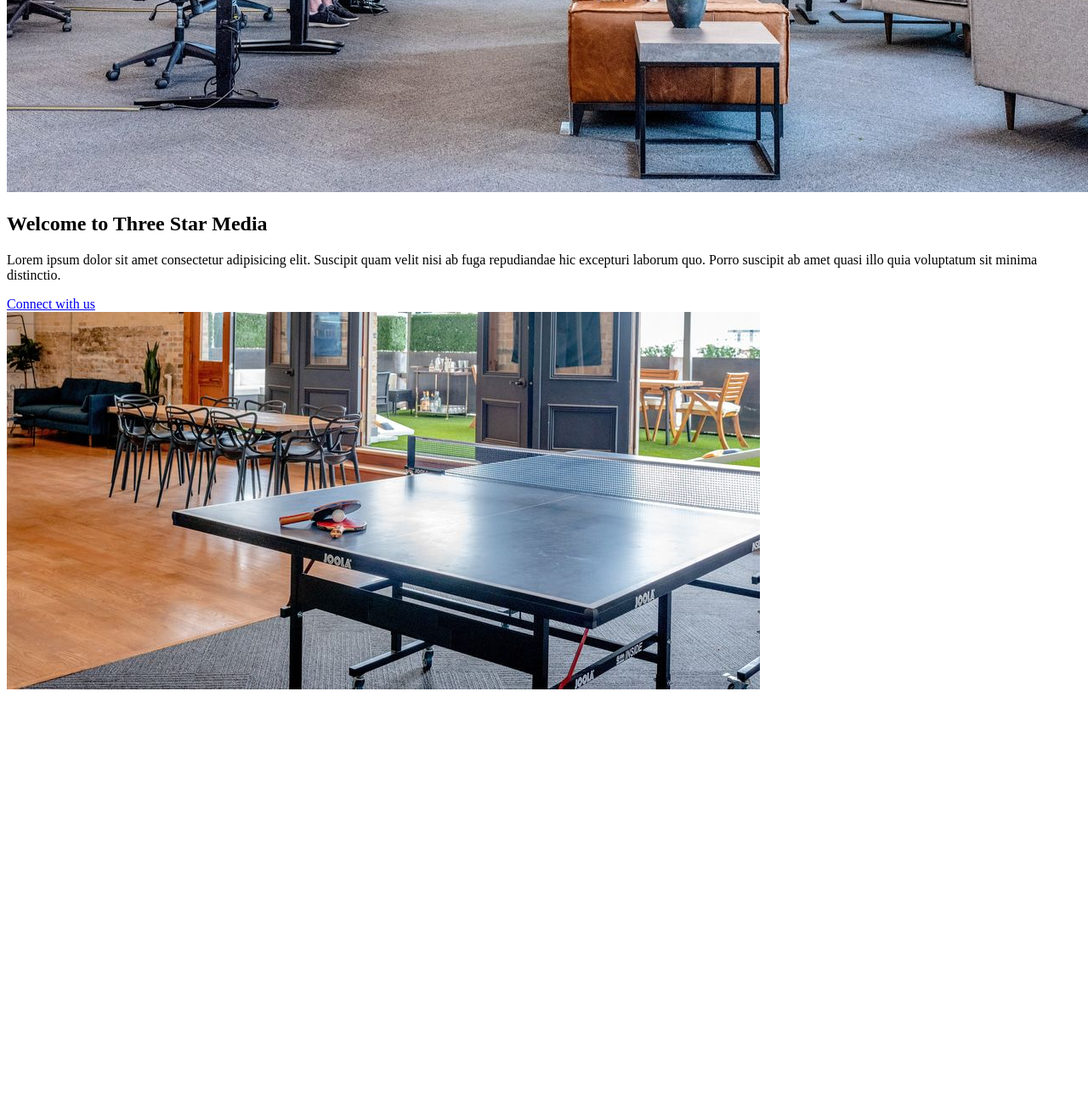
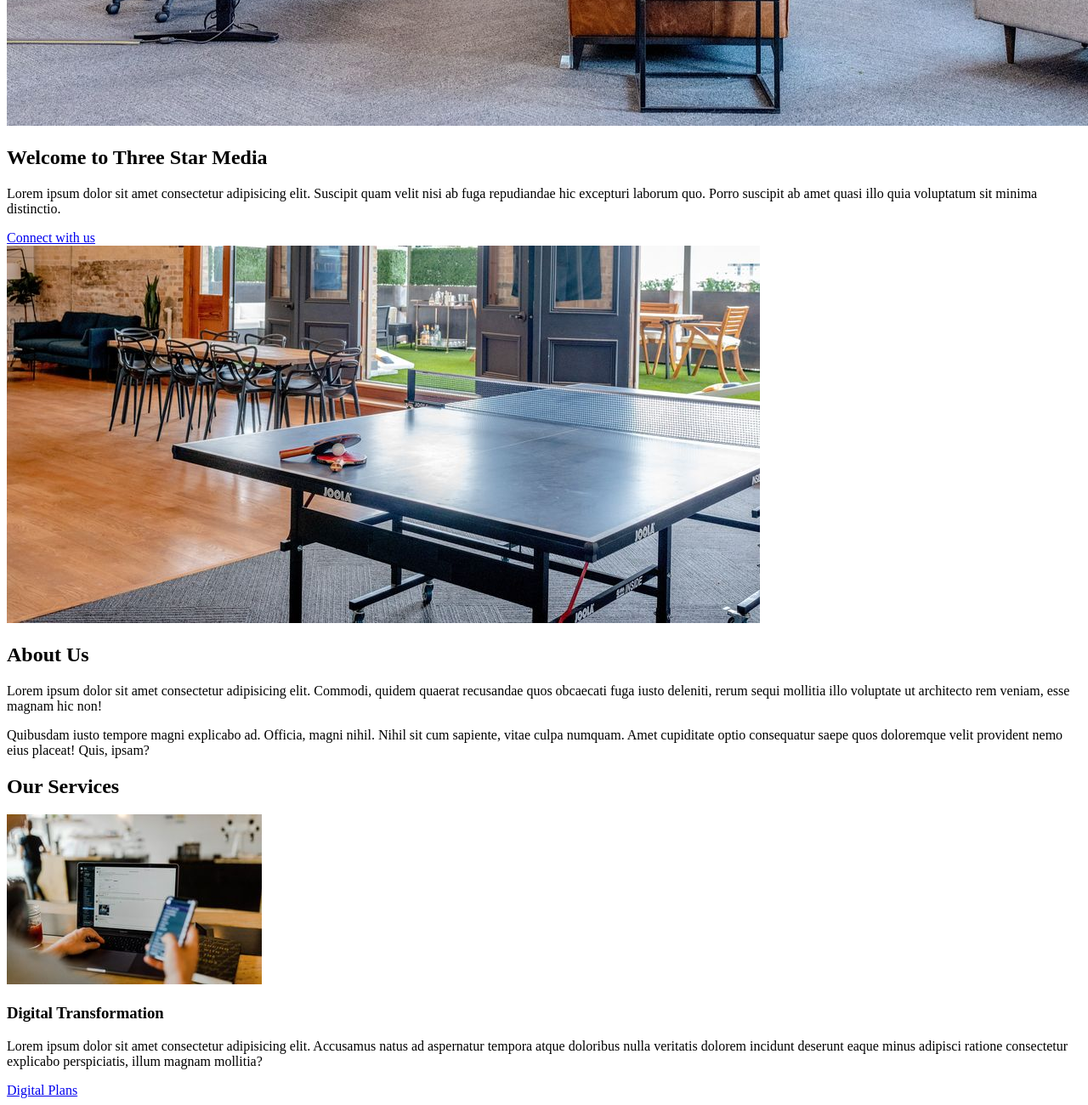
Before and after one commit to ngen0004/ngen0004.github.io, a plain HTML site: page final-project/index.html in a window 1280 px wide. Shown: the part 1004-2304 px from the top of the page at 85% size. Before the commit the page ends 1827 px from the top, so only its background shows below. Drawn offline with Linux system fonts and the light colour scheme.

Commit message:
update services

```diff
--- a/final-project/index.html
+++ b/final-project/index.html
@@ -10,7 +10,6 @@
     <div class="wrapper">
         <img src="images/logo.png" alt="logo">
         <header>
-            <h1>
             <nav>
                 <a href="#home">Home</a>
                 <a href="#about">About Us</a>
@@ -19,16 +18,29 @@
                 <a href="#contact">Contact</a>
             </nav>
             <input type="text" placeholder="Search">
-            </h1>
         </header>
-        <div class="back">
+        <div class="hm">
             <img src="images/main-banner.jpg" alt="backgoundimage">
-            <article>
-                <h2>Welcome to Three Star Media</h2>
+            <article class="hm welcome">
+                <h1>Welcome to Three Star Media</h1>
                 <p>Lorem ipsum dolor sit amet consectetur adipisicing elit. Suscipit quam velit nisi ab fuga repudiandae hic excepturi laborum quo. Porro suscipit ab amet quasi illo quia voluptatum sit minima distinctio.</p>
                 <a href="#">Connect with us</a>
             </article>
+        </div>
+        <div class="about">
             <img src="images/about-us.jpg" alt="table tennis">
+            <h2>About Us</h2>
+            <p>Lorem ipsum dolor sit amet consectetur adipisicing elit. Commodi, quidem quaerat recusandae quos obcaecati fuga iusto deleniti, rerum sequi mollitia illo voluptate ut architecto rem veniam, esse magnam hic non!</p>
+            <p>Quibusdam iusto tempore magni explicabo ad. Officia, magni nihil. Nihil sit cum sapiente, vitae culpa numquam. Amet cupiditate optio consequatur saepe quos doloremque velit provident nemo eius placeat! Quis, ipsam?</p>
+        </div>
+        <div class="services">
+            <h2>Our Services</h2>
+            <section class="services digital">
+                <img src="images/digital.jpg" alt="phone">
+                <h3>Digital Transformation</h3>
+                <p>Lorem ipsum dolor sit amet consectetur adipisicing elit. Accusamus natus ad aspernatur tempora atque doloribus nulla veritatis dolorem incidunt deserunt eaque minus adipisci ratione consectetur explicabo perspiciatis, illum magnam mollitia?</p>
+                <a href="#">Digital Plans</a>
+            </section>
         </div>
     </div>
 </body>
```
Lines whose indentation alone changed are shown as unchanged.
